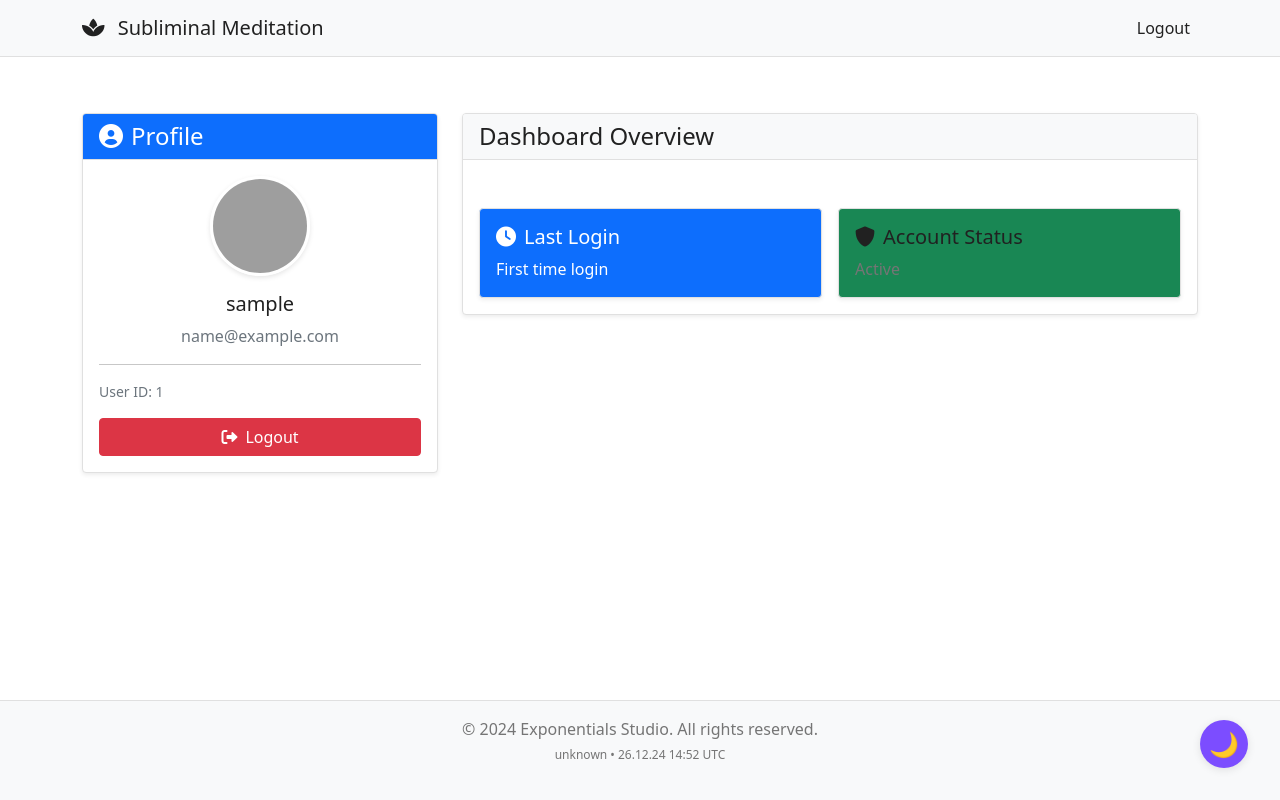
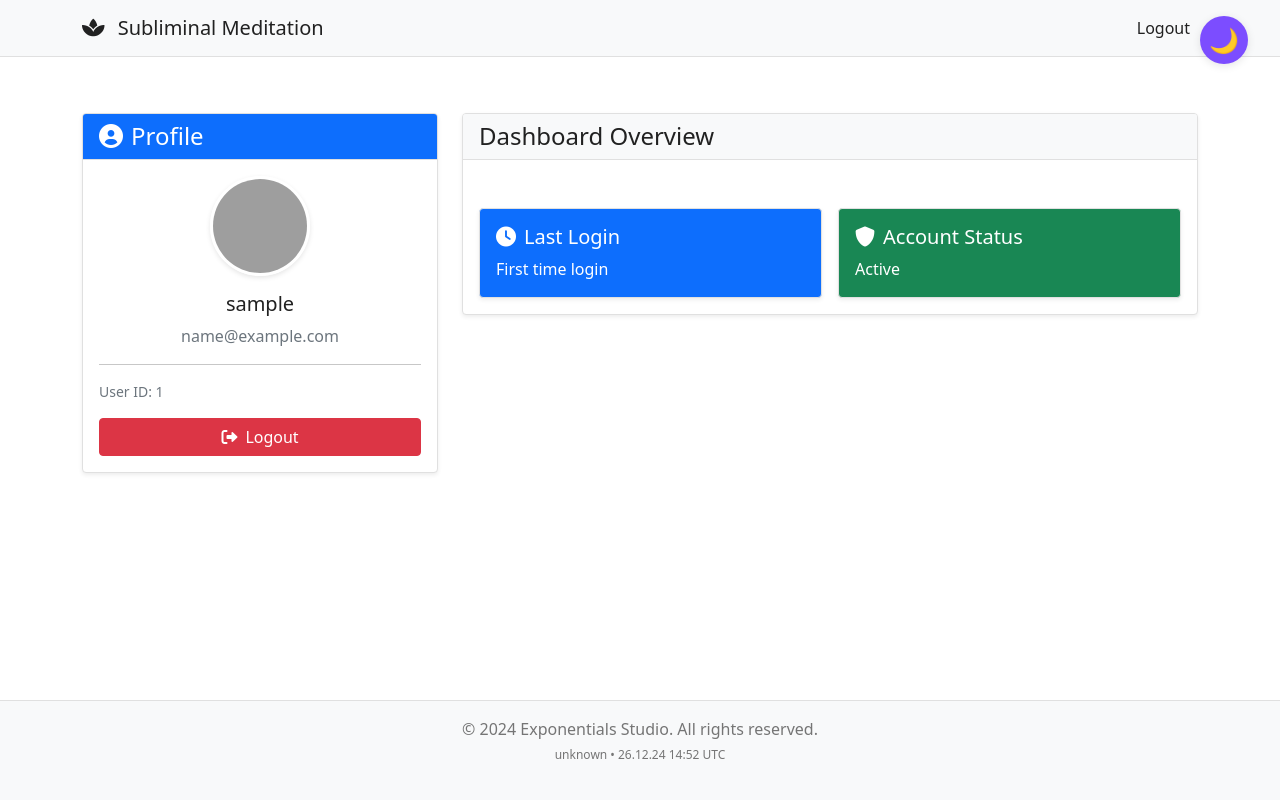
Before and after one commit to wizardsupreme/subliminal-meditation, a Flask app: page /dashboard in a window 1280 px wide. Run offline with Flask 3, Linux system fonts and the light colour scheme; the visitor is signed in with stand-in values (Sample User, id 1); some libraries are stand-ins or nearby versions; grey boxes are pictures that could not be loaded.

Commit message:
fix: adjust theme toggle position and text colors

```diff
--- a/app/static/css/theme.css
+++ b/app/static/css/theme.css
@@ -6,7 +6,7 @@
 /* Theme toggle button */
 .theme-toggle {
     position: fixed;
-    bottom: 2rem;
+    top: 1rem;
     right: 2rem;
     width: 3rem;
     height: 3rem;
@@ -93,6 +93,18 @@ body {
 
 .dark-mode .card-header h4 {
     color: #212121 !important;  /* Keep dark text on light backgrounds in dark mode */
+}
+
+.bg-success h5,
+.bg-success i,
+.bg-success p {
+    color: #FFFFFF !important;  /* White text on success background */
+}
+
+/* Dark mode specific overrides */
+.dark-mode .card-header.bg-primary h4,
+.dark-mode .card-header.bg-primary i {
+    color: #FFFFFF !important;  /* White text for Profile header in dark mode */
 }
 
 /* Navbar theming */
```
